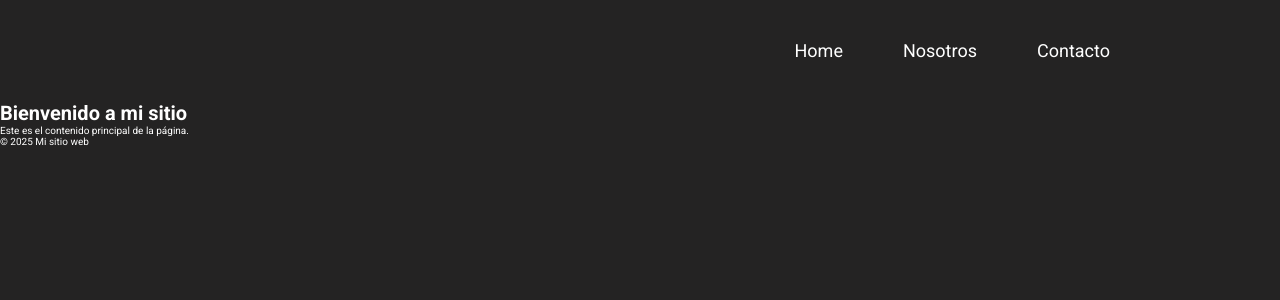
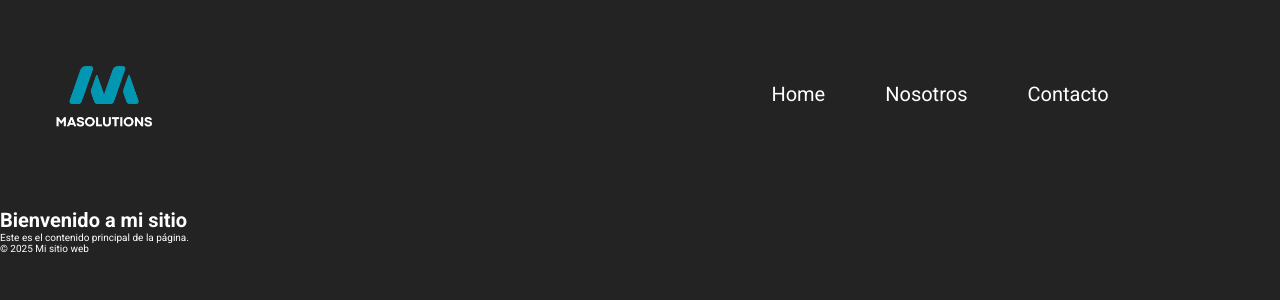
Before and after one commit to MiguelBriseno/masolutions, a PHP site: page / in a window 1280 px wide. Shown: the top 300 px of the page. Run offline with PHP 8.4, Linux system fonts and the light colour scheme.

Commit message:
Added logo

```diff
--- a/components/general/navbar.php
+++ b/components/general/navbar.php
@@ -1,4 +1,8 @@
 <nav class="nav">
+    <div class="logo__container">
+        <img src="./assets/logo.webp" alt="Logo de masolutions">
+    </div>
+    <div class="menu__container">
         <ul class="nav__list">
             <li class="list__item">
                 <a class="item__link" href="index.php">Home</a>
@@ -10,4 +14,5 @@
                 <a class="item__link" href="contacto.php">Contacto</a>
             </li>
         </ul>
+    </div>
 </nav>
--- a/css/styles.css
+++ b/css/styles.css
@@ -9,31 +9,47 @@ html{
     font-size: 62.5%;
     font-family: 'Roboto', sans-serif;
 }
-
 /********************************* ESTILOS DEL NAVBAR ************************************/
 .nav{
     width: 100%;
     height: auto;
     padding: 4rem;
-    padding-right: 14rem;
     text-align: right;
+    display: grid;
+    grid-template-columns: repeat(2, 1fr);
 }
-.nav .nav__list{
+.nav .logo__container{
+    width: 100%;
+    display: flex;
+    justify-content: start;
+    align-items: center;
+}
+.nav .logo__container img{
+    width: 128px;
+    height: 128px;
+}
+.nav .menu__container{
+    display: flex;
+    justify-content: center;
+    align-items: center;
+}
+.nav .menu__container .nav__list{
     list-style: none;
     display: inline-flex;
 }
-.nav .nav__list .list__item{
+.nav .menu__container .nav__list .list__item{
     margin: 0 3rem;
+    padding-bottom: 2rem;
 }
-.nav .nav__list .list__item .item__link{
+.nav .menu__container .nav__list .list__item .item__link{
     display: inline-block;
     text-decoration: none;
     color: white;
-    font-size: 1.8rem;
+    font-size: 2rem;
     font-weight: 400;
     transition: all .8s;
 }
-.nav .nav__list .list__item .item__link:hover{
-    transform: scale(1.3);
+.nav .menu__container .nav__list .list__item .item__link:hover{
+    transform: scale(1.5);
     font-weight: bold;
 }
```
Lines whose indentation alone changed are shown as unchanged.
